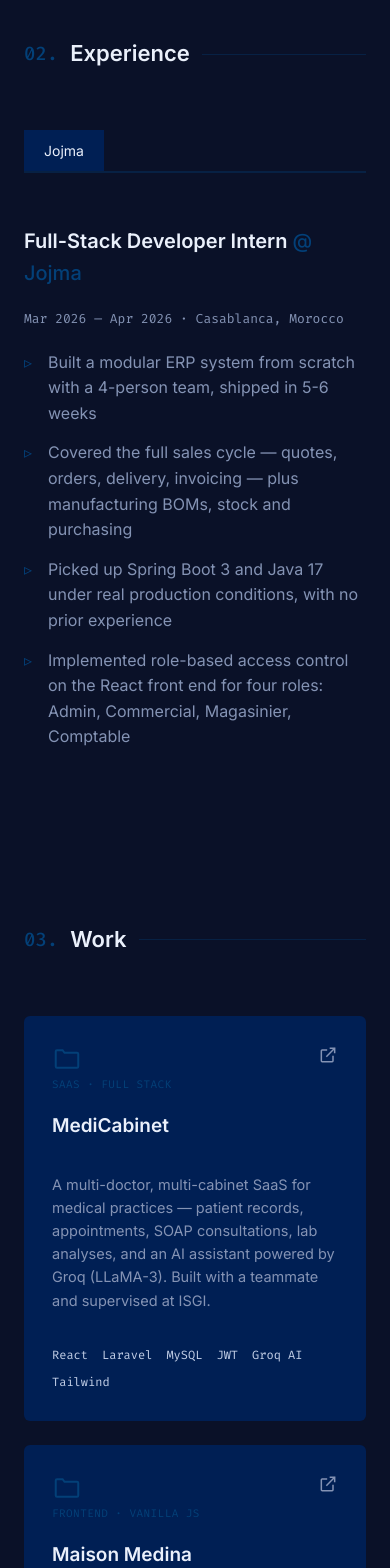
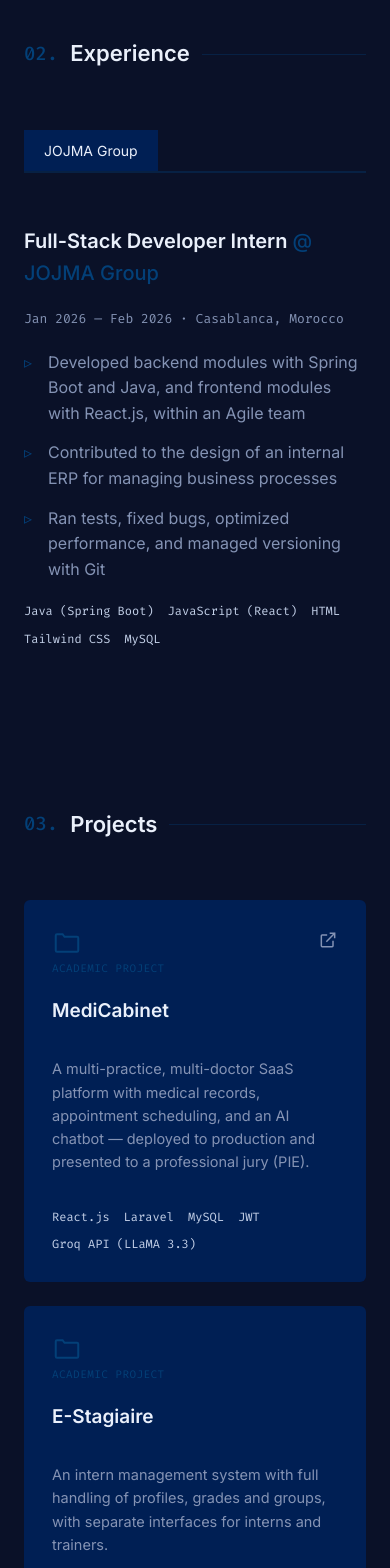
Before and after one commit to Fadwa-Saif/Portfolio-Fadwa-saif, a React (Vite) app in the folder my-portfolio/: page / in a window 390 px wide. Shown: the part 2320-3888 px from the top of the page. Built offline with nearby package versions, Linux system fonts and the light colour scheme.

Commit message:
remove contact section

```diff
--- a/my-portfolio/src/App.jsx
+++ b/my-portfolio/src/App.jsx
@@ -19,10 +19,9 @@
 const NAV = [
   { num: "01", label: "About", id: "about" },
   { num: "02", label: "Experience", id: "experience" },
-  { num: "03", label: "Work", id: "work" },
+  { num: "03", label: "Projects", id: "projects" },
   { num: "04", label: "Education", id: "education" },
   { num: "05", label: "Certifications", id: "certifications" },
-  { num: "06", label: "Contact", id: "contact" },
 ];
 
 const SOCIALS = [
@@ -32,9 +31,10 @@
     href: "https://www.linkedin.com/in/fadwa-saif-a7280922b/",
     icon: "linkedin",
   },
-  { label: "Email", href: "mailto:saiffadoua@email.com", icon: "mail" },
+  { label: "Email", href: "mailto:saiffadoua@gmail.com", icon: "mail" },
 ];
 
+// NOTE: About section content (paragraphs + skills grid) is intentionally left untouched.
 const SKILLS = [
   {
     cat: "Frontend",
@@ -61,14 +61,20 @@
 
 const EXPERIENCE = [
   {
-    company: "Jojma",
+    company: "JOJMA Group",
     role: "Full-Stack Developer Intern",
-    range: "Mar 2026 — Apr 2026 · Casablanca, Morocco",
+    range: "Jan 2026 — Feb 2026 · Casablanca, Morocco",
     bullets: [
-      "Built a modular ERP system from scratch with a 4-person team, shipped in 5-6 weeks",
-      "Covered the full sales cycle — quotes, orders, delivery, invoicing — plus manufacturing BOMs, stock and purchasing",
-      "Picked up Spring Boot 3 and Java 17 under real production conditions, with no prior experience",
-      "Implemented role-based access control on the React front end for four roles: Admin, Commercial, Magasinier, Comptable",
+      "Developed backend modules with Spring Boot and Java, and frontend modules with React.js, within an Agile team",
+      "Contributed to the design of an internal ERP for managing business processes",
+      "Ran tests, fixed bugs, optimized performance, and managed versioning with Git",
+    ],
+    tech: [
+      "Java (Spring Boot)",
+      "JavaScript (React)",
+      "HTML",
+      "Tailwind CSS",
+      "MySQL",
     ],
   },
 ];
@@ -76,64 +82,70 @@
 const PROJECTS = [
   {
     name: "MediCabinet",
-    tag: "SaaS · Full Stack",
-    desc: "A multi-doctor, multi-cabinet SaaS for medical practices — patient records, appointments, SOAP consultations, lab analyses, and an AI assistant powered by Groq (LLaMA-3). Built with a teammate and supervised at ISGI.",
-    tech: ["React", "Laravel", "MySQL", "JWT", "Groq AI", "Tailwind"],
+    tag: "Academic Project",
+    desc: "A multi-practice, multi-doctor SaaS platform with medical records, appointment scheduling, and an AI chatbot — deployed to production and presented to a professional jury (PIE).",
+    tech: ["React.js", "Laravel", "MySQL", "JWT", "Groq API (LLaMA 3.3)"],
     link: "https://gitlab.com/Fadwa-Saif/MediCabinet-Projet-de-synthese-FrontEnd",
   },
   {
-    name: "Maison Medina",
-    tag: "Frontend · Vanilla JS",
-    desc: "A restaurant management site with a landing page, menu, reservations, recipes and an admin dashboard with authentication — built in vanilla HTML, CSS and JavaScript.",
-    tech: ["HTML", "CSS", "JavaScript", "Admin Dashboard"],
-    link: "https://github.com/Fadwa-Saif/Maison-Medina",
+    name: "E-Stagiaire",
+    tag: "Academic Project",
+    desc: "An intern management system with full handling of profiles, grades and groups, with separate interfaces for interns and trainers.",
+    tech: ["PHP", "JavaScript", "HTML", "CSS", "MySQL"],
+    link: null,
   },
 ];
 
-const EDU_TOPICS = [
-  "React / Redux",
-  "Laravel",
-  "Spring Boot",
-  "MySQL",
-  "MongoDB",
-  "Docker",
-  "Machine Learning",
-  "Agile / Scrum",
-  "UML & Merise",
+const EDUCATION = [
+  {
+    title: "Specialized Technician in Digital Development",
+    org: "ISGI Casablanca (OFPPT)",
+    date: "2024 – 2026",
+  },
+  {
+    title: "Entrepreneurial Innovation Program (PIE)",
+    org: "ISGI Casablanca / UM6P",
+    date: "2024 – 2026",
+  },
+  {
+    title: "Baccalaureate in Physical Sciences",
+    org: "Lycée Qualifiant Ibn Zoher",
+    date: "2022",
+  },
 ];
 
 const CERTS = [
   {
+    name: "Machine Learning Essentials",
+    issuer: "Qualifying Training",
+    desc: "Fundamentals of Machine Learning: data preprocessing, classification algorithms, and model evaluation.",
+    link: null,
+    status: "issued",
+    date: "2026",
+  },
+  {
     name: "Python Essentials 1",
-    issuer: "Cisco · OpenEDG Python Institute",
-    desc: "Python programming fundamentals — syntax, semantics, and the Python Standard Library.",
+    issuer: "Cisco",
+    desc: "Python fundamentals: data structures, algorithms, and object-oriented programming.",
     link: "https://www.credly.com/badges/d97adb7d-2547-48a6-b1a2-8d8e271539f3",
     status: "issued",
-    date: "2024",
+    date: "2025",
   },
   {
     name: "SheCodes Plus",
     issuer: "SheCodes",
-    desc: "Hands-on coding workshop covering front-end development and applied AI.",
+    desc: "Advanced web development training: HTML5, CSS3, JavaScript, API integration, Git, and GitHub.",
     link: "https://www.shecodes.io/certificates/704fd72ea1d7c16d7610f1ab0c56a55e",
     status: "issued",
     date: "2025",
   },
   {
-    name: "Machine Learning",
-    issuer: "TBD",
-    desc: "Fundamentals of ML — neural networks, transfer learning, model evaluation.",
+    name: "SheCodes Basics",
+    issuer: "SheCodes",
+    desc: "Front-end web development: HTML5, CSS3, JavaScript, and responsive design.",
     link: null,
-    status: "pending",
-    date: "Aug 2026",
-  },
-  {
-    name: "Entrepreneurship",
-    issuer: "OFPPT × UM6P",
-    desc: "Entrepreneurship program co-organized by OFPPT and Mohammed VI Polytechnic University.",
-    link: null,
-    status: "pending",
-    date: "Aug 2026",
+    status: "issued",
+    date: "2024",
   },
 ];
 
@@ -343,8 +355,6 @@
         .hero-socials{ display:none; align-items:center; gap:24px; margin-top:32px; }
         .hero-socials a{ color:${C.slate}; transition:color .25s ease, transform .25s ease; }
         .hero-socials a:hover{ color:${C.accent}; transform:translateY(-3px); }
-        .btn{ display:inline-flex; align-items:center; gap:8px; padding:16px 28px; border:1px solid ${C.accent}; color:${C.accent}; font-family:${MONO}; font-size:14px; border-radius:4px; transition:background .25s ease, transform .2s ease; width:fit-content; background:none; }
-        .btn:hover{ background:rgba(${AR},0.15); transform:translateY(-2px); }
 
         section{ padding:100px 0; }
         .reveal{ opacity:0; transform:translateY(20px); transition:opacity .6s ease, transform .6s ease; }
@@ -387,11 +397,11 @@
         .proj-tech{ display:flex; flex-wrap:wrap; gap:8px 14px; margin-top:20px; }
         .proj-tech span{ font-family:${MONO}; font-size:12px; color:${C.ltSlate}; }
 
-        .edu-card{ background:${C.lightNavy}; border-radius:6px; padding:32px; max-width:680px; }
-        .edu-card h3{ font-family:${SANS}; color:${C.white}; font-size:19px; font-weight:600; }
-        .edu-card .org{ font-family:${MONO}; font-size:13px; color:${C.accent}; margin:6px 0 20px; }
-        .edu-tags{ display:flex; flex-wrap:wrap; gap:8px; }
-        .edu-tags span{ font-family:${MONO}; font-size:12px; color:${C.ltSlate}; border:1px solid ${C.lightestNavy}; border-radius:4px; padding:4px 10px; }
+        .edu-row{ display:flex; justify-content:space-between; align-items:baseline; gap:20px; padding:18px 0; border-bottom:1px solid ${C.lightestNavy}; flex-wrap:wrap; }
+        .edu-row:last-child{ border-bottom:none; }
+        .edu-row h3{ font-family:${SANS}; color:${C.white}; font-size:16px; font-weight:600; }
+        .edu-row .org{ font-family:${MONO}; font-size:12px; color:${C.accent}; margin-top:4px; }
+        .edu-row .date{ font-family:${MONO}; font-size:12px; color:${C.slate}; white-space:nowrap; }
 
         .cert-row{ display:flex; justify-content:space-between; gap:20px; padding:22px 0; border-bottom:1px solid ${C.lightestNavy}; flex-wrap:wrap; }
         .cert-row:last-child{ border-bottom:none; }
@@ -405,10 +415,7 @@
         .dot.on{ background:${C.accent}; box-shadow:0 0 6px ${C.accent}; }
         .dot.off{ border:1.5px solid ${C.slate}; }
 
-        .contact{ text-align:center; max-width:600px; margin:0 auto; }
-        .contact p{ margin-top:18px; }
-        .contact .btn{ margin:36px auto 0; }
-        footer{ position:relative; z-index:1; text-align:center; padding:40px 0 100px; font-family:${MONO}; font-size:12px; color:${C.slate}; }
+        footer{ position:relative; z-index:1; text-align:center; padding:60px 0 100px; font-family:${MONO}; font-size:12px; color:${C.slate}; }
 
         @media (max-width:1080px){
           .rail-left, .rail-right{ display:none; }
@@ -471,8 +478,8 @@
 
         {/* right rail */}
         <aside className="rail-right">
-          <a className="rail-email" href="mailto:saiffadoua@email.com">
-            saiffadoua@email.com
+          <a className="rail-email" href="mailto:saiffadoua@gmail.com">
+            saiffadoua@gmail.com
           </a>
         </aside>
 
@@ -503,7 +510,7 @@
             </div>
           </section>
 
-          {/* about */}
+          {/* about — left as-is */}
           <Reveal as="section" id="about">
             <SectionHeading num="01">About</SectionHeading>
             <div className="about-main">
@@ -538,14 +545,15 @@
             <ExperienceTabs />
           </Reveal>
 
-          {/* work */}
-          <Reveal as="section" id="work">
-            <SectionHeading num="03">Work</SectionHeading>
+          {/* projects */}
+          <Reveal as="section" id="projects">
+            <SectionHeading num="03">Projects</SectionHeading>
             <div className="proj-grid">
               {PROJECTS.map((p) => (
                 <div className="proj-card" key={p.name}>
                   <div className="proj-top">
                     <Icon name="folder" size={30} />
+                    {p.link && (
                       <a
                         href={p.link}
                         target="_blank"
@@ -554,6 +562,7 @@
                       >
                         <Icon name="external" size={20} />
                       </a>
+                    )}
                   </div>
                   <span className="proj-tag">{p.tag}</span>
                   <h3>{p.name}</h3>
@@ -571,16 +580,16 @@
           {/* education */}
           <Reveal as="section" id="education">
             <SectionHeading num="04">Education</SectionHeading>
-            <div className="edu-card">
-              <h3>TS Développement Digital Web Full Stack</h3>
-              <p className="org">
-                ISGI Casablanca · OFPPT — 9 modules completed
-              </p>
-              <div className="edu-tags">
-                {EDU_TOPICS.map((t) => (
-                  <span key={t}>{t}</span>
+            <div className="edu-list">
+              {EDUCATION.map((e) => (
+                <div className="edu-row" key={e.title}>
+                  <div>
+                    <h3>{e.title}</h3>
+                    <p className="org">{e.org}</p>
+                  </div>
+                  <span className="date">{e.date}</span>
+                </div>
               ))}
-              </div>
             </div>
           </Reveal>
 
@@ -607,30 +616,6 @@
                 </div>
               </div>
             ))}
-          </Reveal>
-
-          {/* contact */}
-          <Reveal as="section" id="contact">
-            <div className="contact">
-              <p className="kicker">06. What's Next?</p>
-              <h2
-                style={{
-                  fontFamily: SANS,
-                  color: C.white,
-                  fontWeight: 700,
-                  fontSize: "clamp(28px,5vw,44px)",
-                }}
-              >
-                Get In Touch
-              </h2>
-              <p>
-                I'm open to full-time roles, collaborations and interesting
-                problems. The fastest way to reach me is email.
-              </p>
-              <a className="btn" href="mailto:saiffadoua@email.com">
-                Say hello
-              </a>
-            </div>
           </Reveal>
 
           <footer>Built by Fadwa Saif · 2026</footer>
@@ -666,6 +651,11 @@
             <li key={b}>{b}</li>
           ))}
         </ul>
+        <div className="proj-tech">
+          {job.tech.map((t) => (
+            <span key={t}>{t}</span>
+          ))}
+        </div>
       </div>
     </div>
   );
```
Lines whose indentation alone changed are shown as unchanged.
